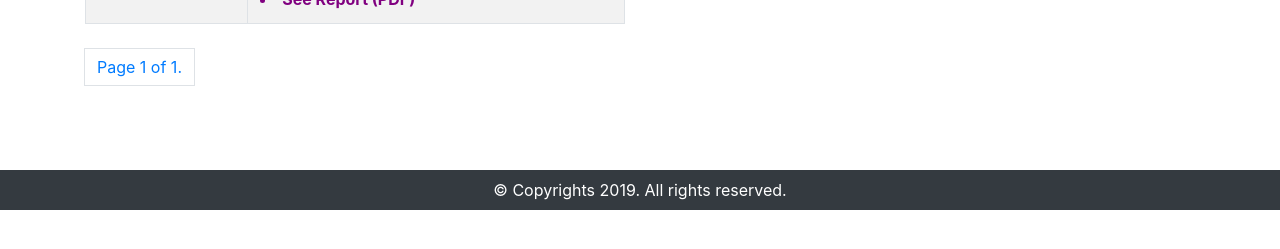
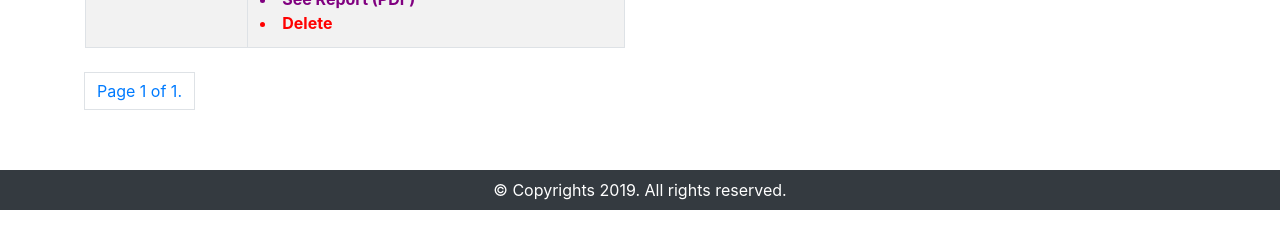
Before and after one commit to siyam04/ODLRS_v.2, a Django app: template templates/diagnostic_centers/admin_dashboard.html in a window 1280 px wide. Shown: the part 430-679 px from the top of the page. Run offline with Django 3.2, Linux system fonts and the light colour scheme; the template is opened without the code that fills it: most values are stand-ins (such as "Sample title", 1, 10 or a date in 2020); lists and menus that the app fills with data are empty; some libraries are stand-ins or nearby versions.

```diff
--- a/templates/diagnostic_centers/admin_dashboard.html
+++ b/templates/diagnostic_centers/admin_dashboard.html
@@ -98,6 +98,7 @@
                                 <th>
                                     <a href="{% url 'tests:confirm-payment-message' test.id %}">{{ test.test_info.test_name }}</a>
                                     <li style="color: purple">See Report (PDF)</li>
+                                    <li style="color: red">Delete</li>
                                 </th>
                             </tr>
                             {% endfor %}
```
